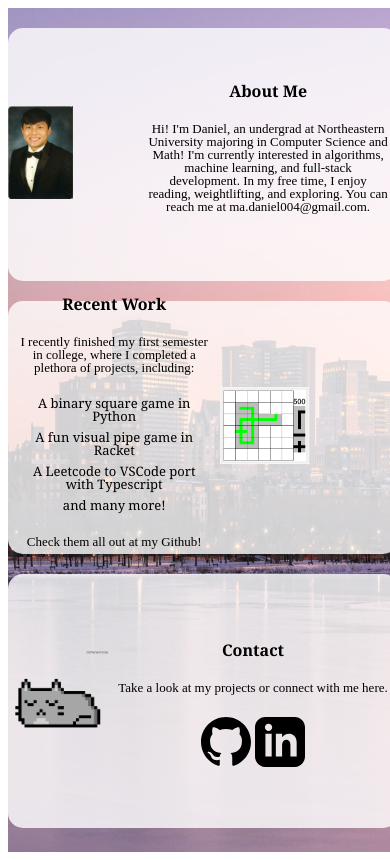
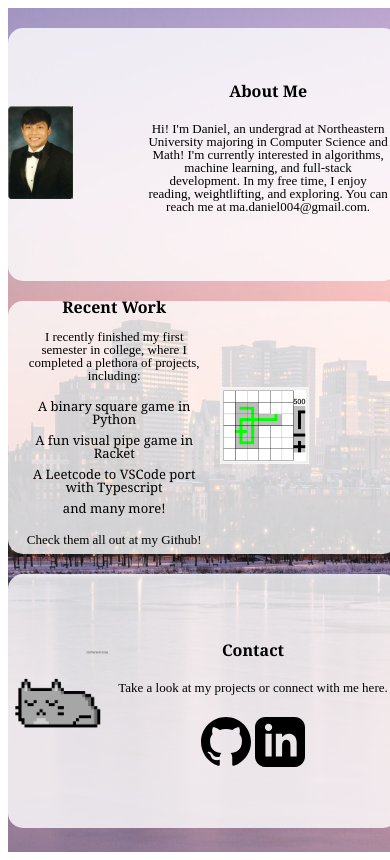
Before and after one commit to danielma4/website, a SvelteKit app: page / in a window 390 px wide. Built offline with nearby package versions, Linux system fonts and the light colour scheme.

Commit message:
edited mobile ui

```diff
--- a/src/routes/+page.svelte
+++ b/src/routes/+page.svelte
@@ -157,7 +157,7 @@
         .about-me-card, .recent-work-card {
             margin: 20px auto;
         }
-        .recent-work-text ul {
+        .recent-work-text h1, .recent-work-text ul, .recent-work-text p {
             margin: 5px;
         }
         h1 {
@@ -185,7 +185,7 @@
             margin: 20px auto;
         }
         .recent-work-text ul {
-            margin: 5px;
+            margin-top: 5px;
         }
         h1 {
             font-size: medium;
```
